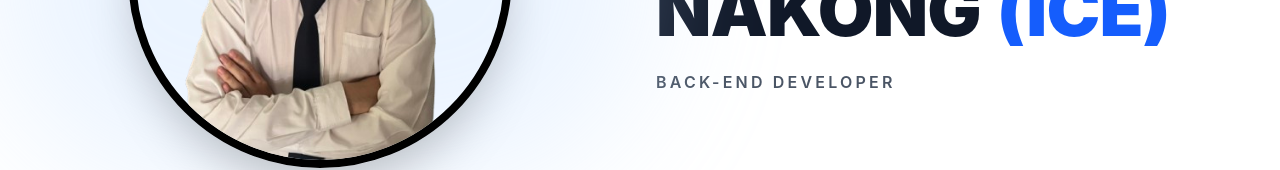
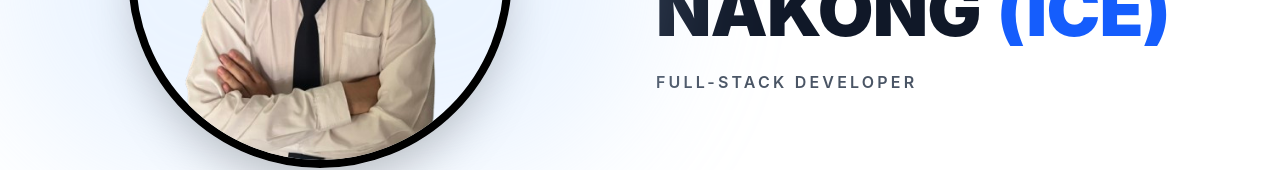
Before and after one commit to Ice661290/Portfolio-Website, a React (Vite) app: page / in a window 1280 px wide. Shown: the part 464-634 px from the top of the page. Built offline with nearby package versions, Linux system fonts and the light colour scheme.

Commit message:
Back to Full-stack

```diff
--- a/src/components/Hero.jsx
+++ b/src/components/Hero.jsx
@@ -31,7 +31,7 @@ const Hero = () => {
             </span>
           </h1>
           <p className="text-sm md:text-base text-gray-600 dark:text-gray-300 font-semibold tracking-[0.2em] uppercase mt-2">
-            Back-end Developer
+            Full-stack Developer
           </p>
         </div>
 
```
